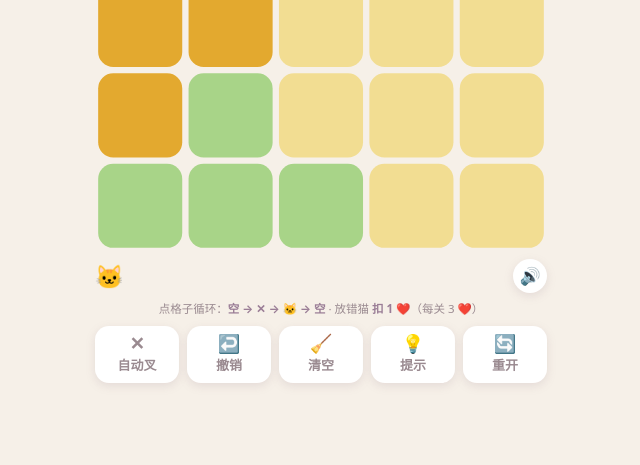
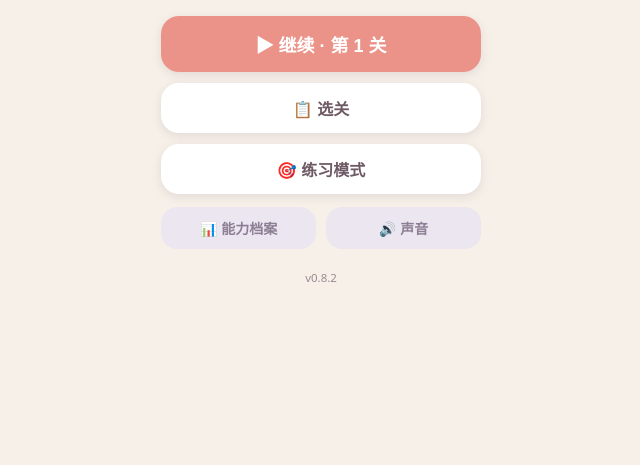
Before and after one commit to whayeveoo-eng/meowdoku, a plain HTML site: page index.html in a window 1280 px wide. Shown: the part 335-800 px from the top of the page, without its empty margins (319-959 px from the left). Drawn offline with Linux system fonts and the light colour scheme.

Commit message:
Meowdoku v0.8.2: 开始界面/主菜单（继续/选关/练习/能力/声音 + 🏠 返回）
Co-Authored-By: Claude Opus 4.8 <noreply@anthropic.com>

```diff
--- a/index.html
+++ b/index.html
@@ -302,9 +302,79 @@
         font-size: 15px;
         font-weight: 700;
       }
+
+      /* 开始界面 / 主菜单（开机先显示，盖住 #md-app；低于弹层 z-index:10 故选关/练习等叠在其上） */
+      .md-home {
+        position: fixed;
+        inset: 0;
+        z-index: 9;
+        background: var(--bg);
+        display: none;
+        flex-direction: column;
+        align-items: center;
+        justify-content: center;
+        padding: 24px calc(20px + env(safe-area-inset-left)) calc(24px + env(safe-area-inset-bottom));
+      }
+      .md-home.show { display: flex; animation: pop 0.3s ease; }
+      .md-home-inner {
+        width: 100%;
+        max-width: 320px;
+        display: flex;
+        flex-direction: column;
+        align-items: stretch;
+        gap: 11px;
+        text-align: center;
+      }
+      .md-home-cat { font-size: 62px; line-height: 1; margin-bottom: 2px; }
+      .md-home-title { font-size: 34px; font-weight: 800; color: #9a7d96; letter-spacing: 0.3px; }
+      .md-home-title span { color: var(--accent); }
+      .md-home-sub { font-size: 14px; font-weight: 700; color: var(--ink-soft); margin-bottom: 8px; }
+      .md-home-btn {
+        border: none;
+        border-radius: 18px;
+        background: var(--accent);
+        color: #fff;
+        font-size: 18px;
+        font-weight: 800;
+        padding: 15px;
+        cursor: pointer;
+        box-shadow: var(--shadow);
+      }
+      .md-home-btn:active { transform: scale(0.97); }
+      .md-home-btn.sub { background: var(--card); color: var(--ink); font-size: 16px; padding: 13px; }
+      .md-home-row { display: flex; gap: 10px; margin-top: 2px; }
+      .md-home-row button {
+        flex: 1;
+        border: none;
+        border-radius: 16px;
+        background: #ece6f0;
+        color: #8c7e94;
+        font-size: 14px;
+        font-weight: 700;
+        padding: 11px 6px;
+        cursor: pointer;
+      }
+      .md-home-row button:active { transform: scale(0.96); }
+      .md-home-ver { font-size: 11.5px; color: var(--ink-soft); margin-top: 10px; }
     </style>
   </head>
   <body>
+    <div class="md-home show" id="md-home">
+      <div class="md-home-inner">
+        <div class="md-home-cat">🐱</div>
+        <div class="md-home-title">Meow<span>doku</span> 🐾</div>
+        <div class="md-home-sub">喵咪安家 · 逻辑解谜</div>
+        <button class="md-home-btn" id="md-home-start">▶ 开始 · 第 1 关</button>
+        <button class="md-home-btn sub" id="md-home-levels">📋 选关</button>
+        <button class="md-home-btn sub" id="md-home-practice">🎯 练习模式</button>
+        <div class="md-home-row">
+          <button id="md-home-ability">📊 能力档案</button>
+          <button id="md-home-sound">🔊 声音</button>
+        </div>
+        <div class="md-home-ver">v0.8.2</div>
+      </div>
+    </div>
+
     <div id="md-app">
       <div class="md-top">
         <div class="md-title">Meow<span>doku</span> 🐾</div>
@@ -318,6 +388,7 @@
       <div class="md-levelbar">
         <span class="md-level-info" id="md-level-info">第 <b>1</b> 关 · 5×5 · <span class="md-stars">★☆☆☆☆</span></span>
         <div class="md-levelbar-btns">
+          <button class="md-iconbtn" id="md-home-btn" title="主页" style="background:#8ec3b0">🏠</button>
           <button class="md-iconbtn" id="md-practice-btn" title="为你推荐(练习)" style="background:#ec9389">🎯</button>
           <button class="md-iconbtn" id="md-ability-btn" title="能力档案">📊</button>
           <button class="md-levels-btn" id="md-levels-btn">📋 关卡</button>
--- a/src/main.js
+++ b/src/main.js
@@ -85,6 +85,7 @@ canvas.addEventListener('pointercancel', endPointer);
 
 window.addEventListener('keydown', (e) => {
   if (game.state.status !== 'playing') return;
+  if (ui.isHomeOpen()) return; // 主菜单开着时不操作背后的盘
   audio.unlock();
   const N = game.state.N;
   if (e.key === ' ' || e.key === 'Enter') {
@@ -177,6 +178,12 @@ const ui = createUI(root, {
   },
   onOpenLevels: () => { ui.hideModals(); ui.openLevels(progress); },
   onOpenAbility: () => { ui.hideModals(); ui.openAbility(scoreAbility(ability)); },
+  onGoHome: () => { ui.hideModals(); ui.openHome(progress, game.state); },
+  onHomeStart: () => {
+    // 进行中的战役关 → 直接恢复（保留已放标记）；否则进当前/已解锁的战役关。
+    if (!practiceMode && game.state.status === 'playing' && game.state.levelId >= 1) ui.closeHome();
+    else startLevel(Math.min(progress.current || 1, progress.unlocked));
+  },
   onPractice: () => openPracticePanel(),
   onPickPractice: (target) => startPracticeWith(target),
   onUnlockAll: () => {
@@ -269,6 +276,7 @@ function startLevel(id) {
   progress.current = id;
   saveProgress();
   ui.hideModals();
+  ui.closeHome();
   game.loadLevel(lv);
   afterBoardReady();
   ui.meow(`第 ${id} 关 · 给每只猫找个位子喵~`);
@@ -284,6 +292,7 @@ function openPracticePanel() {
 function startPracticeWith(target) {
   practiceMode = true;
   ui.hideModals();
+  ui.closeHome();
   const m = generateMatched(target.n, target.tier);
   game.newGame(m.n, m.seed); // levelId=0 → 不计战役进度
   afterBoardReady();
@@ -316,7 +325,8 @@ function frame() {
 game.setAutoEliminate(loadAutoPref()); // 应用玩家偏好
 ui.setSoundOn(audio.enabled); // 同步声音按钮初始态
 resizeCanvas();
-startLevel(Math.min(progress.current || 1, progress.unlocked)); // 从上次/已解锁处开始
+startLevel(Math.min(progress.current || 1, progress.unlocked)); // 预载当前战役关(主菜单背后就绪)
+ui.openHome(progress, game.state); // 开机先进主菜单(继续/选关/练习)
 requestAnimationFrame(frame);
 
 // ---- 测试钩子（沿用项目约定）----
@@ -329,6 +339,9 @@ window.__meowdoku = {
     resizeCanvas();
   },
   startLevel: (id) => startLevel(id),
+  openHome: () => ui.openHome(progress, game.state),
+  closeHome: () => ui.closeHome(),
+  isHome: () => ui.isHomeOpen(),
   levelId: () => game.state.levelId,
   levels: LEVELS,
   progress: () => ({ ...progress }),
--- a/src/render/ui.js
+++ b/src/render/ui.js
@@ -31,6 +31,9 @@ export function createUI(root, handlers, levels) {
     levelsModal: el('#md-levels'),
     levelGrid: el('#md-levelgrid'),
     levelsCount: el('#md-levels-count'),
+    homeScreen: el('#md-home'),
+    homeStartBtn: el('#md-home-start'),
+    homeSoundBtn: el('#md-home-sound'),
   };
 
   // 选关网格：100 个按钮，建一次。每个显示「关号 + N×N 行列 + 难度星」。
@@ -59,6 +62,14 @@ export function createUI(root, handlers, levels) {
   el('#md-ability-close').addEventListener('click', () => ui.abilityModal.classList.remove('show'));
   el('#md-practice-btn').addEventListener('click', () => handlers.onPractice());
   el('#md-practice-close').addEventListener('click', () => ui.practiceModal.classList.remove('show'));
+
+  // 开始界面 / 主菜单：🏠 回主菜单；菜单按钮复用既有入口（弹层叠在主菜单之上）。
+  el('#md-home-btn').addEventListener('click', () => handlers.onGoHome());
+  el('#md-home-start').addEventListener('click', () => handlers.onHomeStart());
+  el('#md-home-levels').addEventListener('click', () => handlers.onOpenLevels());
+  el('#md-home-practice').addEventListener('click', () => handlers.onPractice());
+  el('#md-home-ability').addEventListener('click', () => handlers.onOpenAbility());
+  el('#md-home-sound').addEventListener('click', handlers.onToggleSound);
 
   el('#md-sound').addEventListener('click', handlers.onToggleSound);
   el('#md-auto').addEventListener('click', handlers.onToggleAuto);
@@ -99,7 +110,18 @@ export function createUI(root, handlers, levels) {
   function setSoundOn(on) {
     ui.soundBtn.textContent = on ? '🔊' : '🔇';
     ui.soundBtn.classList.toggle('off', !on);
+    ui.homeSoundBtn.textContent = `${on ? '🔊' : '🔇'} 声音`; // 主菜单声音按钮同步
   }
+
+  // 开始界面 / 主菜单：主按钮文案随进度（进行中战役关→继续，否则→开始）；其余入口复用既有弹层。
+  function openHome(progress, state) {
+    const resume = state && state.status === 'playing' && state.levelId >= 1;
+    const n = resume ? state.levelId : Math.min(progress.current || 1, progress.unlocked || 1);
+    ui.homeStartBtn.textContent = `▶ ${resume ? '继续' : '开始'} · 第 ${n} 关`;
+    ui.homeScreen.classList.add('show');
+  }
+  function closeHome() { ui.homeScreen.classList.remove('show'); }
+  function isHomeOpen() { return ui.homeScreen.classList.contains('show'); }
 
   // 选关弹层：刷新每个关卡按钮状态（已通关✓ / 已解锁数字 / 未解锁🔒），并打开。
   function openLevels(progress) {
@@ -180,5 +202,5 @@ export function createUI(root, handlers, levels) {
     ui.practiceModal.classList.add('show');
   }
 
-  return { refresh, showWin, showFail, hideModals, openLevels, closeLevels, openAbility, openPractice, meow, setSoundOn, ui };
+  return { refresh, showWin, showFail, hideModals, openLevels, closeLevels, openAbility, openPractice, openHome, closeHome, isHomeOpen, meow, setSoundOn, ui };
 }
```
